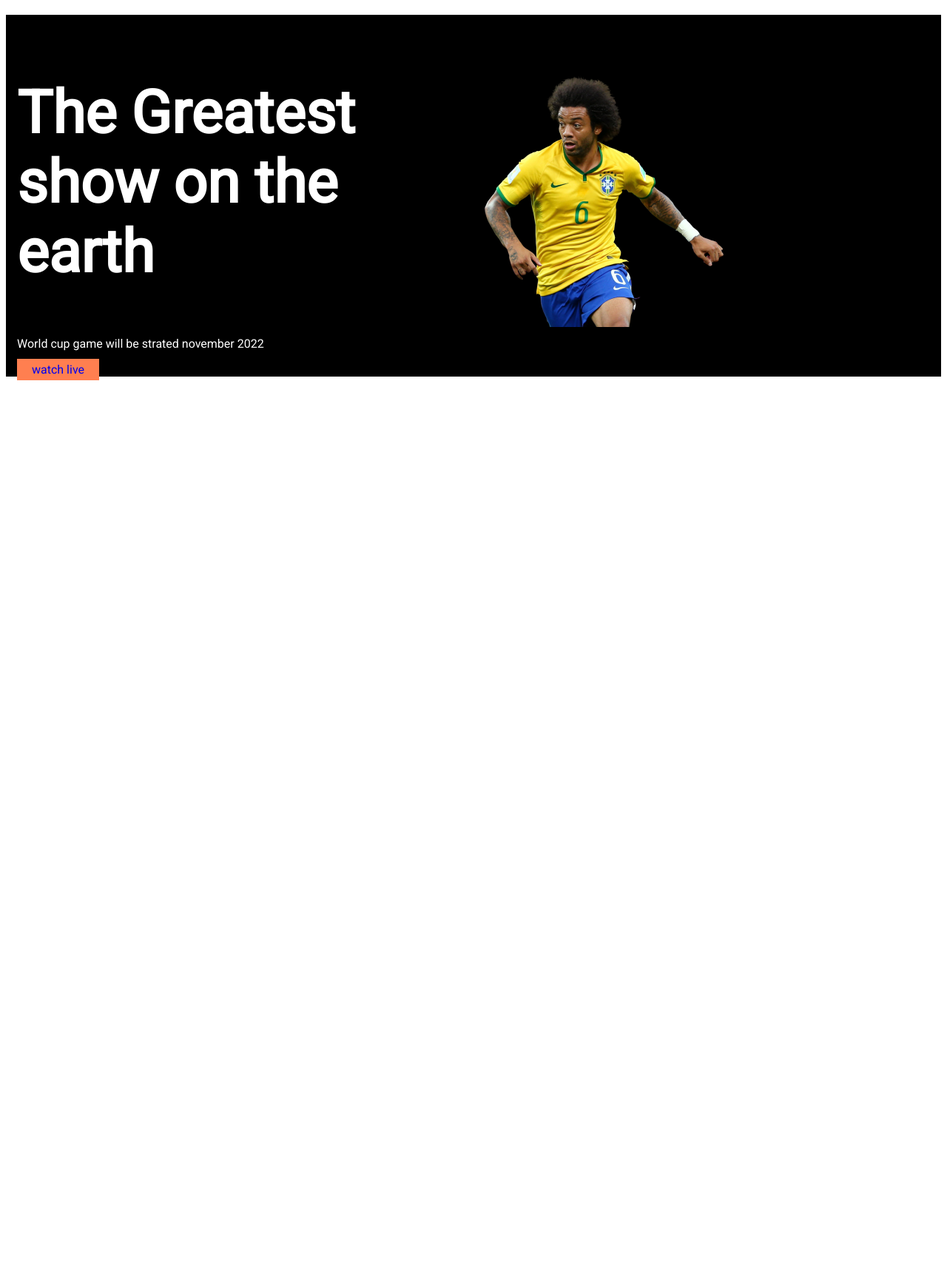
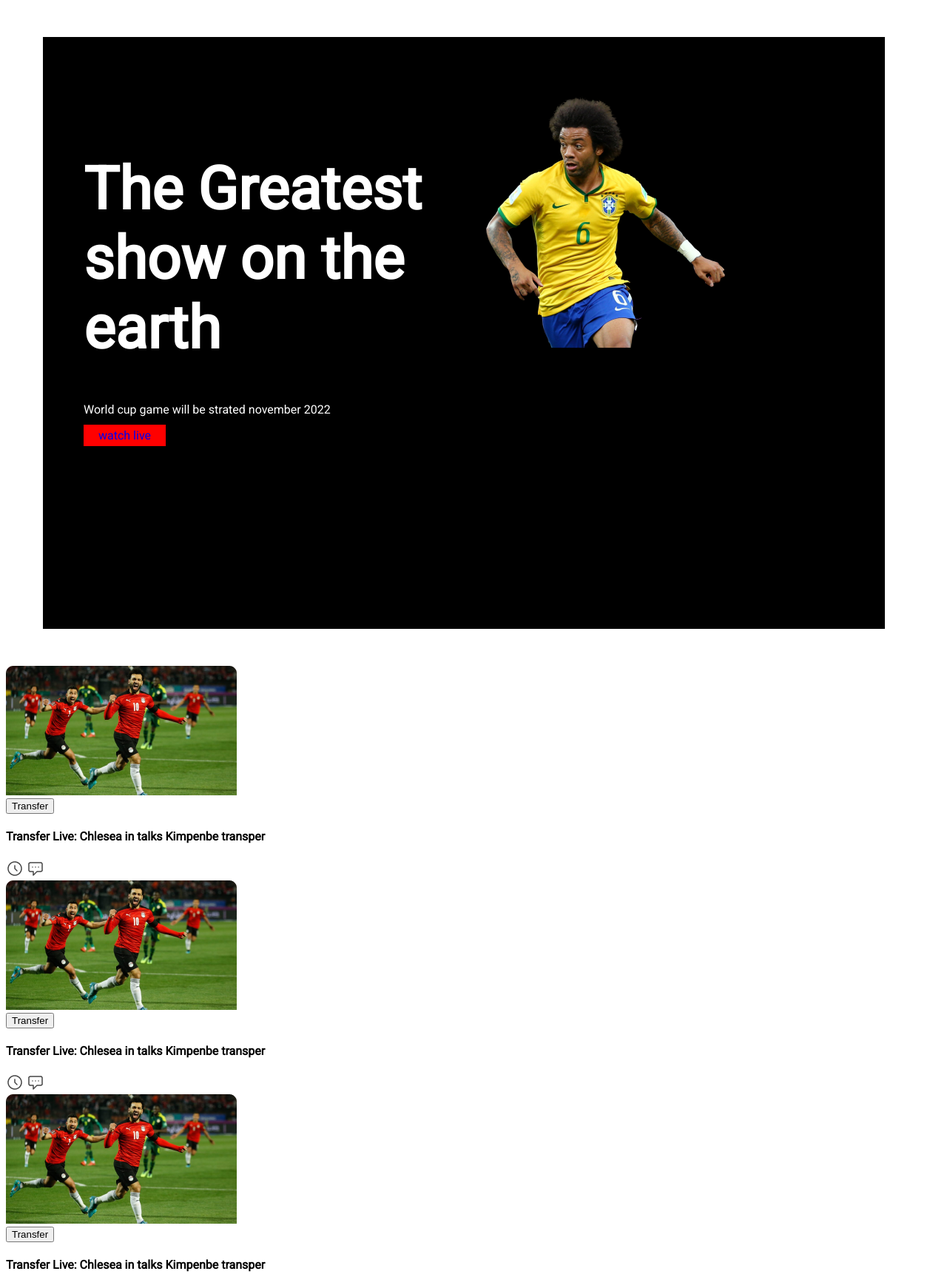
Before and after one commit to Bishwajit-Talukder/world-cup-main, a plain HTML site: page world-cup-main.html in a window 1280 px wide. Shown: the top 1722 px of the page at 74% size. Before the commit the page ends 800 px from the top, so only its background shows below. Drawn offline with Linux system fonts and the light colour scheme.

Commit message:
new added

```diff
--- a/css/styles.css
+++ b/css/styles.css
@@ -6,30 +6,36 @@ h1 {
     font-size: 80px;
 }
 
-.header {
-    display: flex;
+.container {
+    height: 100vh;
+    width: 90%;
     align-items: center;
     background-color: black;
     color: white;
-    margin-top: 20px
+    margin: 50px 30px 50px 50px;
+    display: flex;
 }
 
-.header>div {
-    align-items: center;
+
+.text {
+    height: 80%;
+    width: 50%;
+    padding: 5px 5px;
+    margin-left: 50px;
+    margin-top: 50px;
+    background-color: black;
+
+
 }
 
-.half-width {
+.image {
+    height: 80%;
     width: 50%;
-    padding: auto;
-    margin-left: 15px;
-    margin-top: 20px;
-
-
 }
 
 
 .link-button {
     text-decoration: none;
-    background-color: coral;
+    background-color: red;
     padding: 5px 20px;
 }
--- a/world-cup-main.html
+++ b/world-cup-main.html
@@ -13,25 +13,100 @@
 </head>
 
 <body>
-    <section class="header">
-        <div class="half-width">
+    <div class="container">
+        <div class="text">
             <h1>
                 <span>The Greatest </span>
                 <span>show on the</span>
                 <span>earth</span>
-
-                </span>
             </h1>
             <p>
                 World cup game will be strated november 2022
             </p>
             <a class="link-button" target="_blank" href="https://www.google.com/">watch live</a>
         </div>
-        <div class="half-width">
+        <div class="image">
             <img src="./assets/Banner Image.png" alt="">
         </div>
+    </div>
 
-    </section>
+
+
+
+
+
+    <div>
+        <img src="./assets/Blog Image.png" alt="">
+        <br>
+        <button>Transfer</button>
+        <h4> <b>Transfer Live: Chlesea in talks Kimpenbe transper</b> </h4>
+        <img src="./assets/Time Icon.png" alt=""> <img src="./assets/Chat Icon.png" alt="23">
+
+    </div>
+    <div>
+        <img src="./assets/Blog Image.png" alt="">
+        <br>
+        <button>Transfer</button>
+        <h4> <b>Transfer Live: Chlesea in talks Kimpenbe transper</b> </h4>
+        <img src="./assets/Time Icon.png" alt=""> <img src="./assets/Chat Icon.png" alt="23">
+
+    </div>
+    <div>
+        <img src="./assets/Blog Image.png" alt="">
+        <br>
+        <button>Transfer</button>
+        <h4> <b>Transfer Live: Chlesea in talks Kimpenbe transper</b> </h4>
+        <img src="./assets/Time Icon.png" alt=""> <img src="./assets/Chat Icon.png" alt="23">
+
+    </div>
+    <div>
+        <img src="./assets/Blog Image.png" alt="">
+        <br>
+        <button>Transfer</button>
+        <h4> <b>Transfer Live: Chlesea in talks Kimpenbe transper</b> </h4>
+        <img src="./assets/Time Icon.png" alt=""> <img src="./assets/Chat Icon.png" alt="23">
+
+    </div>
+    <div>
+        <img src="./assets/Blog Image.png" alt="">
+        <br>
+        <button>Transfer</button>
+        <h4> <b>Transfer Live: Chlesea in talks Kimpenbe transper</b> </h4>
+        <img src="./assets/Time Icon.png" alt=""> <img src="./assets/Chat Icon.png" alt="23">
+
+    </div>
+    <div>
+        <img src="./assets/Blog Image.png" alt="">
+        <br>
+        <button>Transfer</button>
+        <h4> <b>Transfer Live: Chlesea in talks Kimpenbe transper</b> </h4>
+        <img src="./assets/Time Icon.png" alt=""> <img src="./assets/Chat Icon.png" alt="23">
+
+    </div>
+    <div>
+        <img src="./assets/Blog Image.png" alt="">
+        <br>
+        <button>Transfer</button>
+        <h4> <b>Transfer Live: Chlesea in talks Kimpenbe transper</b> </h4>
+        <img src="./assets/Time Icon.png" alt=""> <img src="./assets/Chat Icon.png" alt="23">
+
+    </div>
+    <div>
+        <img src="./assets/Blog Image.png" alt="">
+        <br>
+        <button>Transfer</button>
+        <h4> <b>Transfer Live: Chlesea in talks Kimpenbe transper</b> </h4>
+        <img src="./assets/Time Icon.png" alt=""> <img src="./assets/Chat Icon.png" alt="23">
+
+    </div>
+    <div>
+        <img src="./assets/Blog Image.png" alt="">
+        <br>
+        <button>Transfer</button>
+        <h4> <b>Transfer Live: Chlesea in talks Kimpenbe transper</b> </h4>
+        <img src="./assets/Time Icon.png" alt=""> <img src="./assets/Chat Icon.png" alt="23">
+
+    </div>
 
 </body>
 
```
